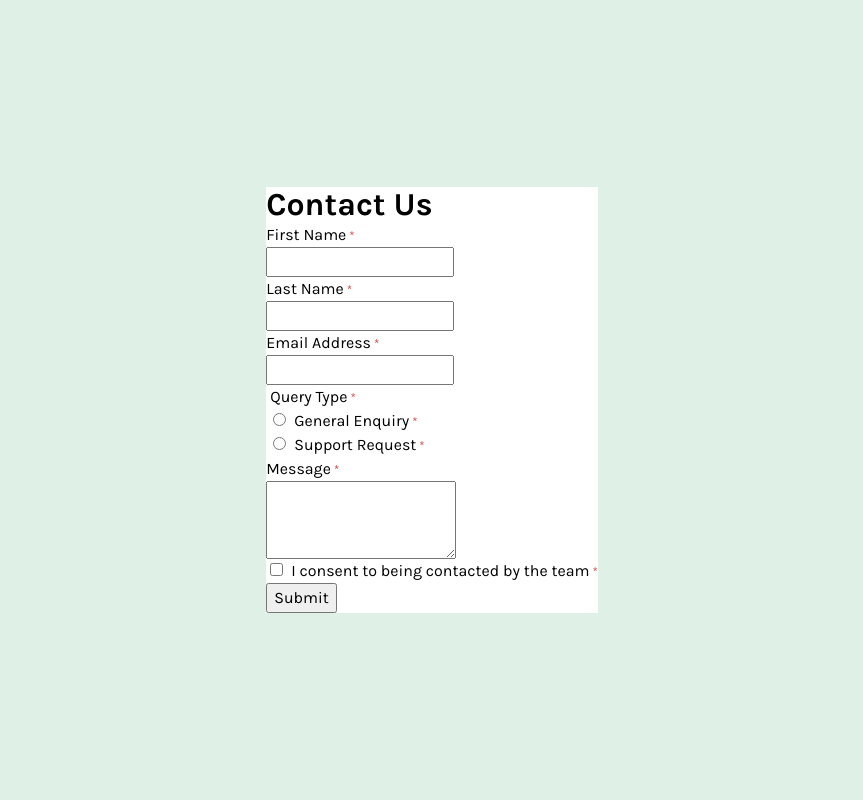
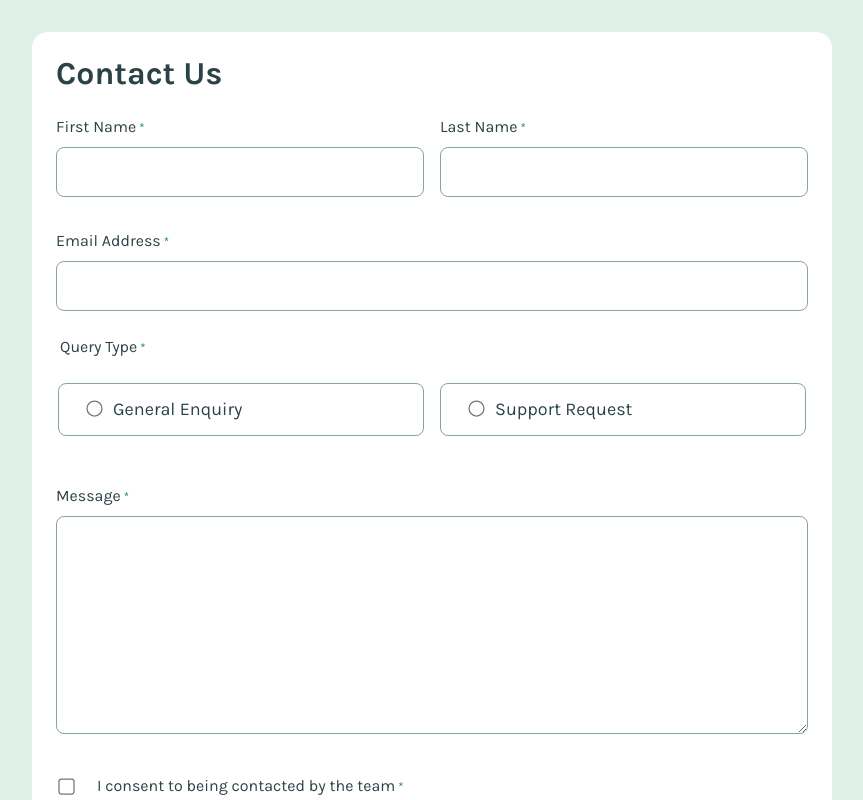
Before and after one commit to MattJM1007/react-contact-form-component, a React (Vite) app: page / in a window 1280 px wide. Shown: the top 800 px of the page, without its empty margins (208-1071 px from the left). Built offline with nearby package versions, Linux system fonts and the light colour scheme.

Commit message:
comopleted project styles

```diff
--- a/src/components/ContactForm.jsx
+++ b/src/components/ContactForm.jsx
@@ -53,19 +53,20 @@ function ContactUsForm() {
 
   return (
     <>
-      <form className="form-container bg-100" onSubmit={handleSubmit} noValidate>
+      <form className="wrapper flow flow--lg bg-100 pad-lg br-400" onSubmit={handleSubmit} noValidate>
         {formSubmit && (
-          <div className="toast" aria-role="alert">
-            <span>
+          <div className="toast flow flow--sm pad-lg br-200" aria-role="alert">
+            <span className="flex-flow align-center fs-md fw-bold">
               <img src="../src/assets/images/icon-success-check.svg" alt="" />
               Message sent!
             </span>
-            <p>Thanks for completing the form. We'll be in touch soon!</p>
+            <p className="clr-primary-200">Thanks for completing the form. We'll be in touch soon!</p>
           </div>
         )}
 
-        <h1 className="form-title">Contact Us</h1>
+        <h1 className="fs-lg">Contact Us</h1>
 
+        <div className="flow flow--lg grid-2-col">
           <FormGroup isValid={error.fName} errorMsg="This field is required">
             <label htmlFor="fName">First Name</label>
             <input type="text" name="fName" id="fName" required onBlur={checkError} onChange={clearError} />
@@ -75,38 +76,45 @@ function ContactUsForm() {
             <label htmlFor="lName">Last Name</label>
             <input type="text" name="lName" id="lName" required onBlur={checkError} onChange={clearError} />
           </FormGroup>
+        </div>
 
         <FormGroup isValid={error.email} errorMsg="Please enter a valid email">
           <label htmlFor="email">Email Address</label>
           <input type="email" name="email" id="email" required onBlur={checkError} onChange={clearError} />
         </FormGroup>
 
-        <fieldset>
+        <fieldset className="flow">
           <legend>Query Type</legend>
-          <FormGroup isValid={error.queryType} errorMsg="Please select a query">
-            <div className="radio-group">
+          <FormGroup className="grid-flow grid-2-col" isValid={error.queryType} errorMsg="Please select a query">
+            <label className="radio-group span-1 fs-md" htmlFor="generalEnquiry">
               <input type="radio" name="queryType" id="generalEnquiry" value="general" required onChange={clearError} />
-              <label htmlFor="generalEnquiry">General Enquiry</label>
-            </div>
+              General Enquiry
+            </label>
 
-            <div className="radio-group">
+            <label className="radio-group fs-md" htmlFor="supportRequest">
               <input type="radio" name="queryType" id="supportRequest" value="support" required onChange={clearError} />
-              <label htmlFor="supportRequest">Support Request</label>
-            </div>
+              <span>Support Request</span>
+            </label>
           </FormGroup>
         </fieldset>
 
         <FormGroup isValid={error.message} errorMsg="This field is required">
           <label htmlFor="message">Message</label>
-          <textarea name="message" id="message" rows={3} required onBlur={checkError} onChange={clearError}></textarea>
+          <textarea name="message" id="message" rows={8} required onBlur={checkError} onChange={clearError}></textarea>
         </FormGroup>
 
-        <FormGroup isValid={error.consent} errorMsg="To submit this form, please consent to being contacted">
+        <FormGroup className="flow--2xl " isValid={error.consent} errorMsg="To submit this form, please consent to being contacted">
+          <div>
+            <label className="flex-flow align-center gap-sm" htmlFor="consent">
               <input type="checkbox" name="consent" id="consent" required onChange={clearError} />
-          <label htmlFor="consent">I consent to being contacted by the team</label>
+              <span>I consent to being contacted by the team</span>
+            </label>
+          </div>
         </FormGroup>
 
-        <button type="submit">Submit</button>
+        <button className="button flow--2xl " type="submit">
+          Submit
+        </button>
       </form>
     </>
   );
--- a/src/components/FormGroup.jsx
+++ b/src/components/FormGroup.jsx
@@ -1,6 +1,6 @@
-function FormGroup({ children, isValid, errorMsg }) {
+function FormGroup({ children, className, isValid, errorMsg }) {
   return (
-    <div className="form-group">
+    <div className={"form-group " + className}>
       {children}
       <span className="error" aria-live="polite">
         {isValid && errorMsg}
--- a/src/index.css
+++ b/src/index.css
@@ -29,40 +29,26 @@
   --ff-base: "Karla", sans-serif;
 
   /* Font Sizes */
-  --fs-xs: calc(12 / 16 * 1rem);
-  --fs-sm: calc(14 / 16 * 1rem);
-  --fs-base: calc(16 / 16 * 1rem);
-  --fs-md: calc(18 / 16 * 1rem);
-  --fs-lg: calc(20 / 16 * 1rem);
-  --fs-xl: calc(24 / 16 * 1rem);
-  --fs-2xl: calc(32 / 16 * 1rem);
-  --fs-3xl: calc(48 / 16 * 1rem);
-  --fs-4xl: calc(64 / 16 * 1rem);
+  --fs-base: calc(16 / 16 * 1rem); /* body sm */
+  --fs-md: calc(18 / 16 * 1rem); /* body md */
+  --fs-lg: calc(32 / 16 * 1rem); /* heading */
 
   /* Font Weights */
   --fw-regular: 400;
   --fw-bold: 700;
 
   /* Margin / Padding Spaces */
-  --space-3xs: ; /*  */
-  --space-2xs: ; /*  */
-  --space-xs: ; /*  */
-  --space-sm: ; /*  */
-  --space-md: ; /*  */
-  --space-lg: ; /*  */
-  --space-xl: ; /*  */
-  --space-2xl: ; /*  */
-  --space-3xl: ; /*  */
+  --space-xs: 0.5rem; /*  8px */
+  --space-sm: 0.75rem; /* 12px */
+  --space-md: 1rem; /* 16px */
+  --space-lg: 1.5rem; /* 24px */
+  --space-xl: 2rem; /* 32px */
+  --space-2xl: 2.5rem; /* 40px */
+  --space-3xl: 8rem; /* 128px */
 
-  /* Space One-Step-Up pairs */
-  --space-3xs-2xs: ;
-  --space-2xs-xs: ;
-  --space-xs-sm: ;
-  --space-sm-md: ;
-  --space-md-lg: ;
-  --space-lg-xl: ;
-  --space-xl-2xl: ;
-  --space-2xl-3xl: ;
+  /* border radius */
+  --br-200: 0.5rem;
+  --br-400: 1rem;
 }
 
 /* ******** RESET ******** */
@@ -124,10 +110,12 @@ body {
   font-family: var(--ff-base);
   font-size: var(--fs-base);
   font-weight: var(--fw-regular);
-  background-color: var(--clr-primary-green-200);
-  display: flex;
+  color: var(--clr-neutral-900);
+  background: var(--clr-primary-green-200);
+  display: grid;
   align-items: center;
-  justify-content: center;
+  padding-inline: var(--space-md);
+  padding-block: var(--space-xl);
 }
 
 fieldset {
@@ -135,27 +123,9 @@ fieldset {
   padding: 0;
 }
 
-input[type="radio"],
-input[type="checkbox"] {
-  margin-inline-end: 0.5rem;
-}
-
-label + input:not([type="radio"], [type="checkbox"]),
-label + textarea {
-  display: block;
-}
-
-.form-group:has(input:required) label:after,
-.form-group:has(textarea:required) label:after,
-fieldset:has(input:required) legend:after {
-  content: " * ";
-  font-size: 0.8em;
-  color: var(--clr-primary-red-400);
-}
-
 /* ******** COMPOSITION / LAYOUT ******** */
 .wrapper {
-  max-inline-size: 70em;
+  max-inline-size: 50em;
   margin-inline: auto;
 }
 
@@ -163,9 +133,25 @@ fieldset:has(input:required) legend:after {
   margin-block-start: var(--flow-space, 1rem);
 }
 
+.flow--lg {
+  --flow-space: var(--space-lg);
+}
+
+.flow--xl {
+  --flow-space: var(--space-xl);
+}
+
+.flow--2xl {
+  --flow-space: var(--space-2xl);
+}
+
 .flex-flow {
   display: flex;
   gap: var(--gap, 1rem);
+}
+
+.gap-sm {
+  --gap: var(--space-sm);
 }
 
 .grid-flow {
@@ -178,26 +164,20 @@ fieldset:has(input:required) legend:after {
   grid-template-columns: var(--column-template);
 }
 
-.grid-auto {
-  --min-col-size: 200px;
-  --item-placement: auto-fit;
+@media (min-width: 600px) {
+  .grid-2-col {
+    display: grid;
+    gap: 1rem;
+    grid-template-columns: 1fr 1fr;
 
-  display: grid;
-  gap: var(--gap, 1rem);
-  grid-template-columns: repeat(var(--item-placement), minmax(min(var(--min-col-size), 100%), 1fr));
+    > * {
+      margin: 0;
+    }
+  }
 }
 
 .align-center {
   align-items: center;
-}
-
-.justify-center {
-  justify-content: center;
-}
-
-.place-center {
-  align-items: center;
-  justify-content: center;
 }
 
 /* ******** UTILITIES ******** */
@@ -218,13 +198,141 @@ fieldset:has(input:required) legend:after {
 .error {
   display: block;
   color: var(--clr-primary-red-400);
+  margin-block-start: var(--space-xs);
+}
+
+.fs-md {
+  font-size: var(--fs-md);
+}
+
+.fs-lg {
+  font-size: var(--fs-lg);
+}
+
+.fw-bold {
+  font-weight: var(--fw-bold);
+}
+
+.clr-primary-200 {
+  color: var(--clr-primary-green-200);
 }
 
 .bg-100 {
   background: var(--clr-neutral-100);
 }
 
+.pad-lg {
+  padding: var(--space-lg);
+}
+
+.br-200 {
+  border-radius: var(--br-200);
+}
+
+.br-400 {
+  border-radius: var(--br-400);
+}
+
 /* ******** COMPONENTS ******** */
+input,
+textarea {
+  border-radius: var(--br-200);
+  border: 1px solid var(--clr-neutral-500);
+  padding-inline: var(--space-lg);
+  padding-block: var(--space-sm);
+}
+
+input:hover,
+input:focus-visible,
+textarea:hover,
+textarea:focus-visible {
+  border-color: var(--clr-primary-green-600);
+}
+
+.radio-group {
+  border-radius: var(--br-200);
+  border: 1px solid var(--clr-neutral-500);
+  padding-inline: var(--space-lg);
+  padding-block: var(--space-sm);
+  cursor: pointer;
+}
+
+input:not([type="radio"], [type="checkbox"]),
+textarea {
+  width: 100%;
+}
+
+input[type="radio"],
+input[type="checkbox"] {
+  margin-inline-end: var(--space-sm);
+  display: inline-block;
+  accent-color: var(--clr-primary-green-600);
+  scale: 1.25;
+  cursor: pointer;
+}
+
+.radio-group:has(input[type="radio"]:checked) {
+  border-color: var(--clr-primary-green-600);
+  background-color: var(--clr-primary-green-200);
+}
+
+label + input:not([type="radio"], [type="checkbox"]),
+label + textarea {
+  display: block;
+  margin-block-start: var(--space-xs);
+}
+
+.form-group:has(input:required) > label:not(.radio-group):after,
+.form-group:has(textarea:required) > label:after,
+fieldset:has(input:required) > legend:after,
+label:has(input[type="checkbox"]) span:after {
+  content: " * ";
+  font-size: 0.8em;
+  color: var(--clr-primary-green-600);
+}
+
+.button {
+  width: 100%;
+  border: none;
+  background: var(--bg, var(--clr-primary-green-600));
+  color: var(--clr-neutral-100);
+  font-size: var(--fs-md);
+  font-weight: var(--fw-bold);
+  border-radius: var(--br-200);
+  padding-block: var(--space-md);
+  transition: background 300ms ease;
+  cursor: pointer;
+}
+
+.button:hover,
+.button:focus-visible {
+  --bg: var(--clr-neutral-900);
+}
+
+.toast {
+  --flow-space: var(--space-xs);
+  background: var(--clr-neutral-900);
+  color: var(--clr-neutral-100);
+  position: absolute;
+  top: var(--space-lg);
+  left: 1rem;
+  right: 1rem;
+  max-width: fit-content;
+  margin-inline: auto;
+  animation: popIn 300ms ease-in-out;
+}
+
+@keyframes popIn {
+  0% {
+    scale: 0;
+  }
+  70% {
+    scale: 1.15;
+  }
+  100% {
+    scale: 1;
+  }
+}
 
 /* ******** BLOCK STYLE ******** */
 
```
Lines whose indentation alone changed are shown as unchanged.
